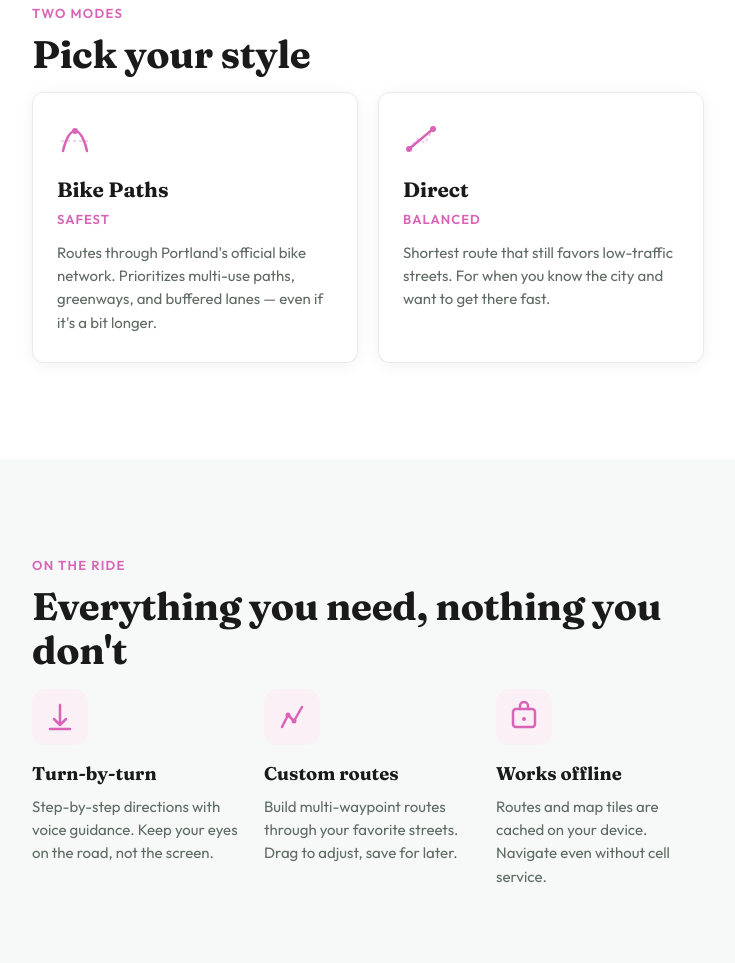
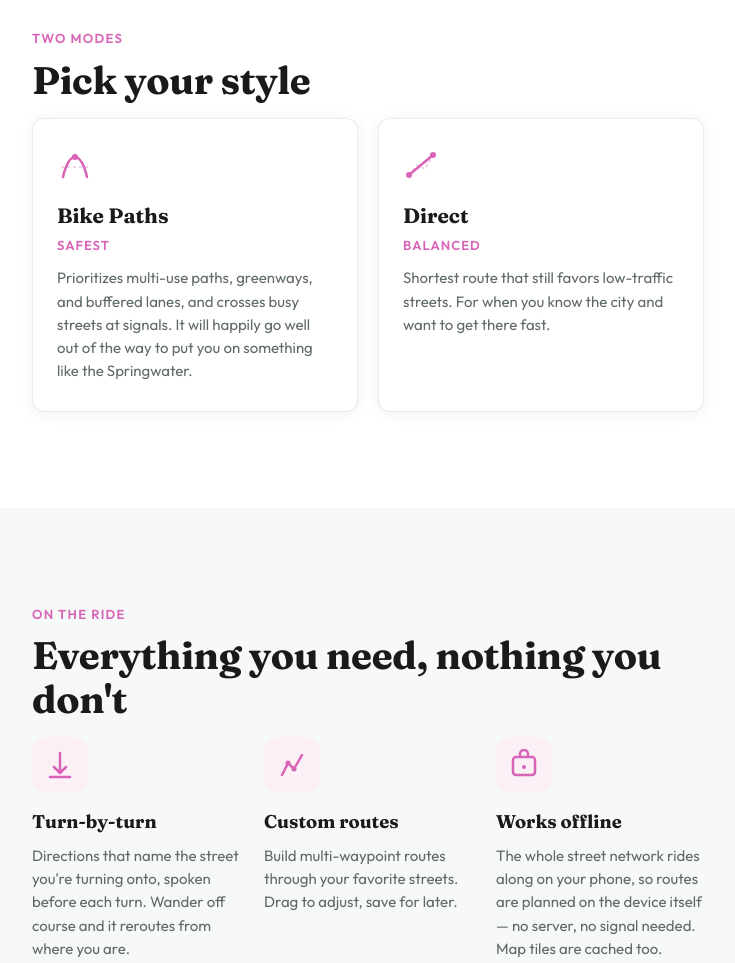
Before and after one commit to ahosokawa/bike-portland, a website built with Vite: page src/info/index.html in a window 1280 px wide. Shown: the part 1527-2490 px from the top of the page, without its empty margins (272-1007 px from the left). Built offline with nearby package versions, Linux system fonts and the light colour scheme.

Commit message:
Update the info page for on-device routing
The landing page never named the old routing engine, so nothing was
outright broken — but several claims no longer matched the app:

- "official PBOT data classifies every bikeable segment" overstated the
  coverage; PBOT covers the designated bike network, which is now laid
  over OSM's full street network. Says that instead.
- "Works offline" was the weakest claim on the page and had actually been
  wrong before: routing needed a server, so you could not navigate a new
  route without signal. Now genuinely true, and stated plainly.
- Bike Paths said routes may be "a bit longer"; it will detour
  substantially to reach a path like the Springwater. Sets that
  expectation honestly.
- Turn-by-turn now mentions street names and automatic rerouting.

Verified rendering; "drag to adjust" was checked against the builder and
is accurate.

Co-Authored-By: Claude Fable 5 <noreply@anthropic.com>

```diff
--- a/src/info/index.html
+++ b/src/info/index.html
@@ -41,7 +41,7 @@
     <div class="container">
       <p class="section-kicker">The difference</p>
       <h2>Every street, classified</h2>
-      <p class="section-lead">PedalPDX uses official data from Portland Bureau of Transportation to classify every bikeable segment in the city. Your route lights up so you always know what you're riding on.</p>
+      <p class="section-lead">PedalPDX takes the City of Portland's official bike network and lays it over every ridable street in the city, so routing knows the difference between a greenway and a four-lane arterial. Your route lights up so you always know what you're riding on.</p>
       <div class="infra-tiers">
         <div class="tier">
           <div class="tier-bar" style="--bar:#00c853"></div>
@@ -98,7 +98,7 @@
           </div>
           <h3>Bike Paths</h3>
           <p class="profile-label">Safest</p>
-          <p>Routes through Portland's official bike network. Prioritizes multi-use paths, greenways, and buffered lanes — even if it's a bit longer.</p>
+          <p>Prioritizes multi-use paths, greenways, and buffered lanes, and crosses busy streets at signals. It will happily go well out of the way to put you on something like the Springwater.</p>
         </div>
         <div class="profile-card">
           <div class="profile-icon">
@@ -131,7 +131,7 @@
             </svg>
           </div>
           <h3>Turn-by-turn</h3>
-          <p>Step-by-step directions with voice guidance. Keep your eyes on the road, not the screen.</p>
+          <p>Directions that name the street you're turning onto, spoken before each turn. Wander off course and it reroutes from where you are.</p>
         </div>
         <div class="feature">
           <div class="feature-icon">
@@ -153,7 +153,7 @@
             </svg>
           </div>
           <h3>Works offline</h3>
-          <p>Routes and map tiles are cached on your device. Navigate even without cell service.</p>
+          <p>The whole street network rides along on your phone, so routes are planned on the device itself — no server, no signal needed. Map tiles are cached too.</p>
         </div>
       </div>
     </div>
```
